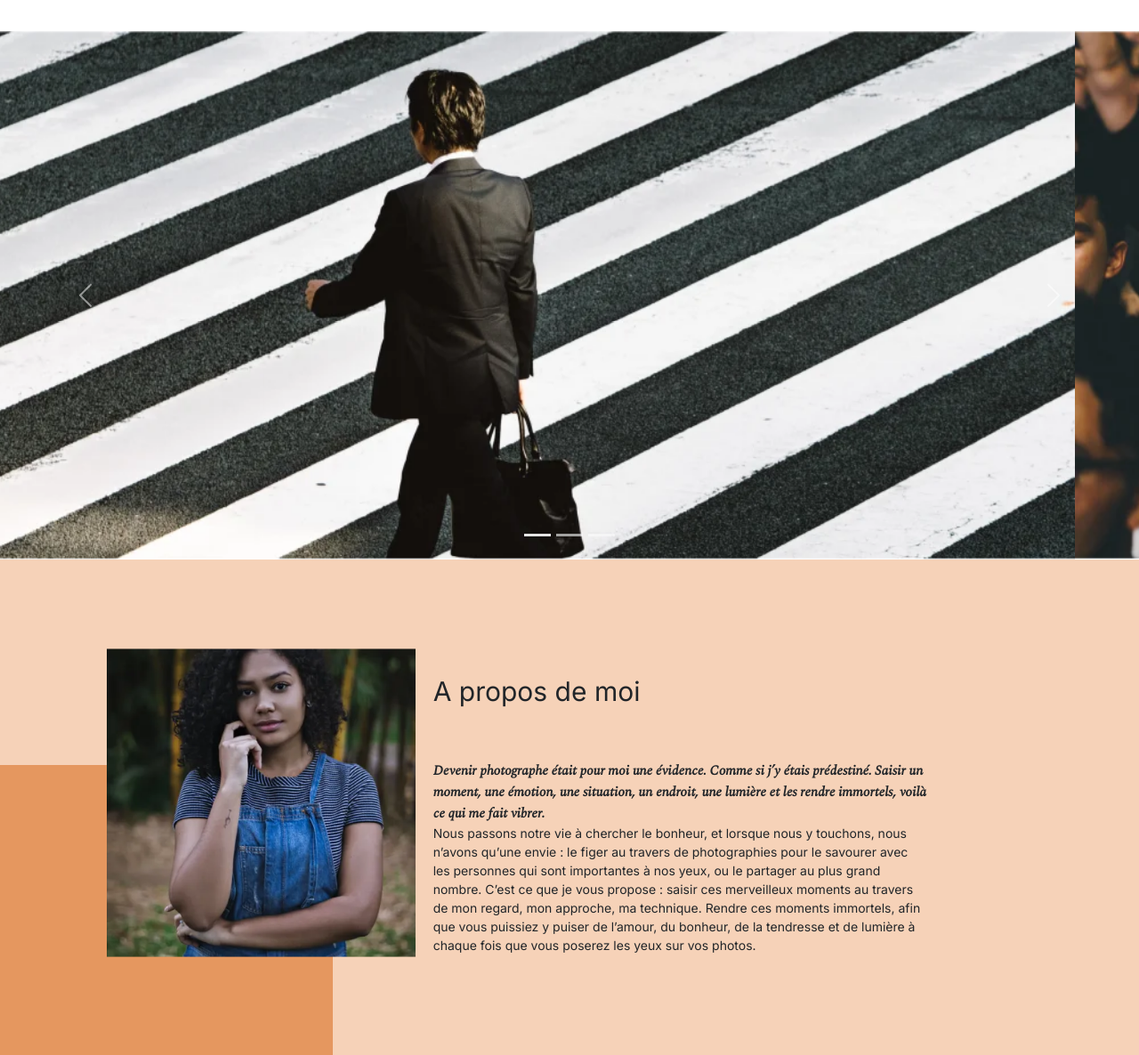
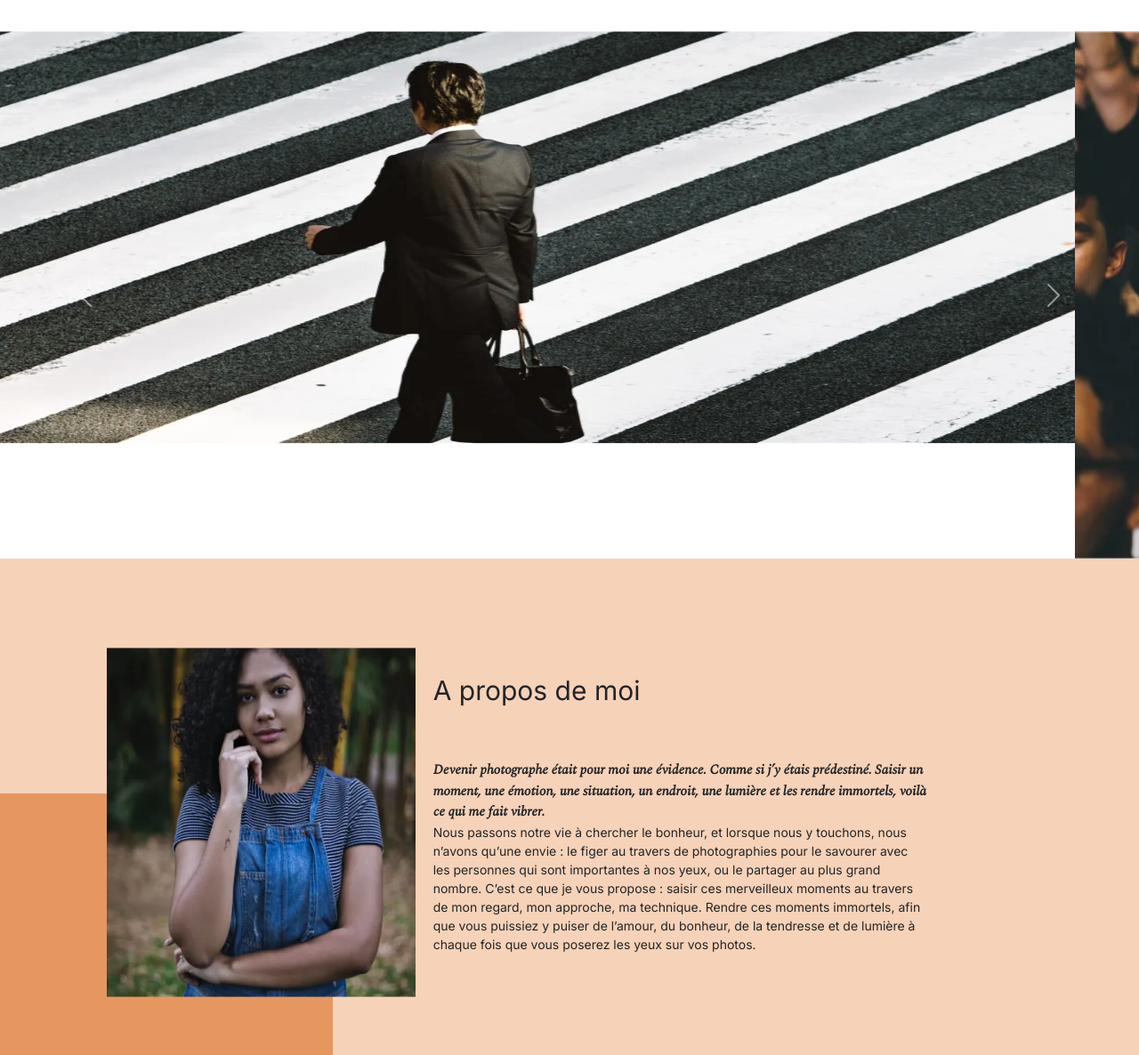
Before and after one commit to HRegniez/08_NinaCarducci, a plain HTML site: page index.html in a window 1280 px wide. Shown: the part 64-1250 px from the top of the page at 89% size. Drawn offline with nearby package versions, Linux system fonts and the light colour scheme.

Commit message:
init test heigh en width on img

```diff
--- a/index.html
+++ b/index.html
@@ -56,7 +56,9 @@
 							srcset="./assets/images/slider/ryoji-iwata.webp 375w, ./assets/images/slider/ryoji-iwata-desktop.webp 1024w"
 							sizes="(max-width: 375px) 375px, (max-width: 1000px) 1000px, 1024px"
 							class="d-block w-100"
-							alt="Photographie artistique d'un messieur traversant la rue de dos">
+							alt="Photographie artistique d'un messieur traversant la rue de dos"
+							width="1000"
+							height="464">
 					</div>
 					<div class="carousel-item">
 						<img
@@ -94,7 +96,9 @@
 					src="./assets/images/nina.webp"
 					srcset="./assets/images/nina.webp 375w, ./assets/images/nina-desktop.webp 1024w"
 					sizes="(min-width: 375px) 375px, (min-width: 1024px) 394px"
-					alt="Portrait de Nina Carducci">
+					alt="Portrait de Nina Carducci"
+					width="394"
+					height="393">
 			</div>
 			<div id="about-me">
 				<h2 class="about-me__title">A propos de moi</h2>
```
